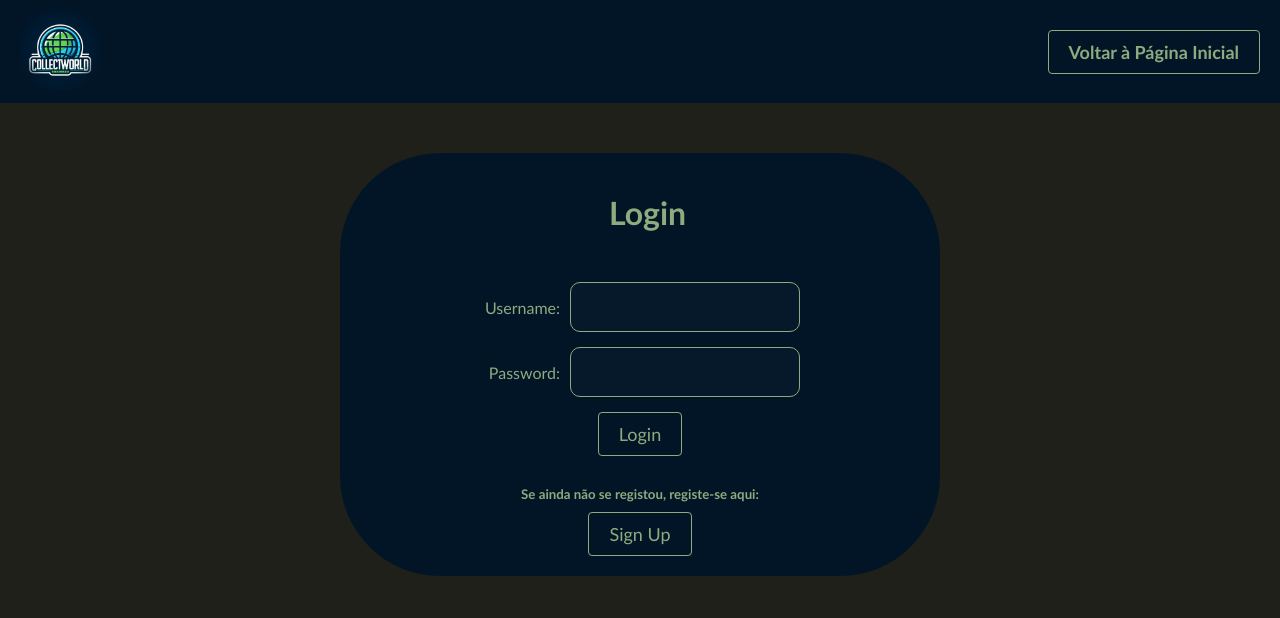
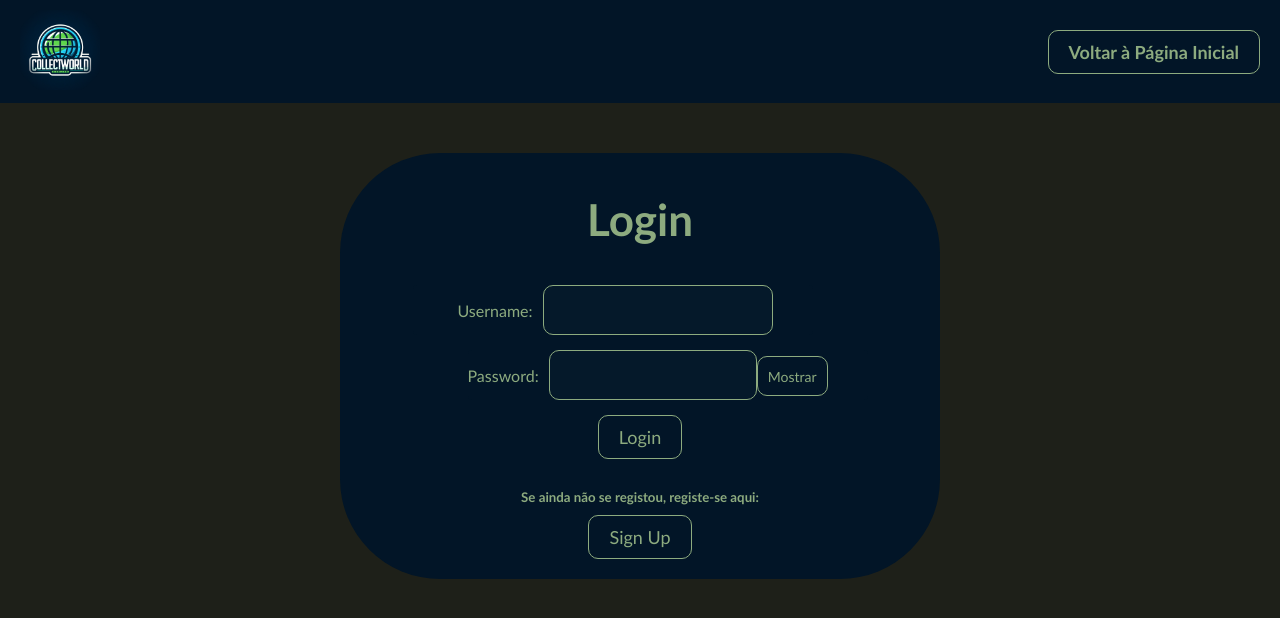
Before and after one commit to joaomiranda1220911/SINF1_2024-G03, a PHP site: page /login_page.html in a window 1280 px wide. Shown: the top 618 px of the page. Run offline with PHP 8.4, Linux system fonts and the light colour scheme.

Commit message:
Botão de Mostrar/Esconder Password e correção do script para a validação do Login

```diff
--- a/home_page.html
+++ b/home_page.html
@@ -63,7 +63,7 @@
             <div class="menu-items_mais-vendidos">
                 <button><h3>Mais Populares</h3></button>
                 <div class="conteudo_mais-vendidos">
-                    <a href="pag_item1">Harry Potter</a>
+                    <a href="colecao_harry_potter.html">Harry Potter</a>
                 </div>
             </div>
 
--- a/login_page.html
+++ b/login_page.html
@@ -37,6 +37,7 @@
         <div class="form_Password">
             <label for="Password">Password:</label>
             <input type="password" id="Password" name="Password" required>
+            <button type="button" onclick="togglePasswordVisibility1()">Mostrar</button>
         </div>
 
             <div class="log-in_btn">
--- a/pag_adicionar-item.html
+++ b/pag_adicionar-item.html
@@ -51,7 +51,6 @@
         <div class="form_imagem-item">
             <label for="imageUpload">Imagem do Item:</label>
             <input type="file" id="imageUpload" name="image" accept="image/*">
-            <input type="submit" value="Upload Image">
         </div>
 
         <div class="adicionar-item_btn">
--- a/script.js
+++ b/script.js
@@ -3,7 +3,8 @@ document.addEventListener("DOMContentLoaded", function() {
     form.onsubmit = function(event) {
         const username = document.getElementById("Username").value;
         const password = document.getElementById("Password").value;
-        const confirmPassword = document.getElementById("Confirmar-Password").value;
+        const confirmPasswordInput = document.getElementById("Confirmar-Password");
+        const confirmPassword = confirmPasswordInput ? confirmPasswordInput.value : null;
 
         // Valida o username
         if (!validateUsername(username)) {
@@ -20,7 +21,7 @@ document.addEventListener("DOMContentLoaded", function() {
         }
 
         // Verifica se a password de confirmação é igual à password
-        if (password !== confirmPassword) {
+        if (confirmPasswordInput && password !== confirmPassword) {
             alert("As passwords não coincidem.");
             event.preventDefault();
             return false;
@@ -40,3 +41,29 @@ function validatePassword(password) {
     const passwordRegex = /^(?=.*[a-z])(?=.*[A-Z])(?=.*\d)[a-zA-Z\d\w\W]{8,}$/;
     return passwordRegex.test(password);
 }
+
+function togglePasswordVisibility1(){
+    var passwordInput = document.getElementById("Password");
+    var toggleButton = passwordInput.nextElementSibling;
+
+    if(passwordInput.type === "password"){
+        passwordInput.type = "text";
+        toggleButton.textContent = "Esconder";
+    }else{
+        passwordInput.type = "password";
+        toggleButton.textContent = "Mostrar";
+    }
+}
+
+function togglePasswordVisibility2(){
+    var passwordInput = document.getElementById("Confirmar-Password");
+    var toggleButton = passwordInput.nextElementSibling;
+
+    if(passwordInput.type === "password"){
+        passwordInput.type = "text";
+        toggleButton.textContent = "Esconder";
+    }else{
+        passwordInput.type = "password";
+        toggleButton.textContent = "Mostrar";
+    }
+}
--- a/sign-up.html
+++ b/sign-up.html
@@ -36,11 +36,13 @@
         <div class="form_Password">
             <label for="Password">Password:</label>
             <input type="password" placeholder="Crie uma Password" id="Password" name="Password" required>
+            <button type="button" onclick="togglePasswordVisibility1()">Mostrar</button>
         </div>
 
         <div class="form_Confirmar-Password">
             <label for="Confirmar-Password">Confirmar:</label>
             <input type="password" id="Confirmar-Password" placeholder="Insira novamente a Password" name="Confirmar-Password" required>
+            <button type="button" onclick="togglePasswordVisibility2()">Mostrar</button>
         </div>
 
         <div class="sign-up_btn">
--- a/style.css
+++ b/style.css
@@ -10,8 +10,6 @@ body{
     font-family: 'Gill Sans', 'Gill Sans MT', Calibri, 'Trebuchet MS', sans-serif;
     color: #8DAB7F;
 }
-
-/* ---------- HOME PAGE ---------- */
 
 .footer{
     display: flex;
@@ -273,6 +271,15 @@ nav{
     padding-right: 40px;
 }
 
+.form_nome-evento label,
+.form_tema-evento label,
+.form_preco-bilhete label,
+.form_local-compra-bilhetes label,
+.form_local-evento label,
+.form_imagem-item label,
+.form_Username label,
+.form_Password label,
+.form_Confirmar-Password label,
 .form_nome-item label,
 .form_colecao-item label,
 .form_preco-item label,
@@ -286,9 +293,9 @@ nav{
 .login_titulo,
 .sign-up_titulo{
     display: flex;
-    margin-left: 15px;
-    margin-bottom: 50px;
+    margin-bottom: 40px;
     margin-top: 20px;
+    font-size: 22px;
 }
 
 .form_nome-item input,
@@ -313,6 +320,8 @@ nav{
 .criar-evento_btn,
 .sign-up,
 .sign-up_btn,
+.form_Password button,
+.form_Confirmar-Password button,
 .log-in_btn{
     display: flex;
     justify-content: center;
@@ -324,13 +333,15 @@ nav{
 .criar-evento_btn button,
 .home-page_btn,
 .sign-up_btn button,
+.form_Password button,
+.form_Confirmar-Password button,
 .log-in_btn button{
     background-color: #021527;
     border: 1px solid;
     color: #8DAB7F;
     padding: 10px 20px;
     font-size: 18px;
-    border-radius: 4px;
+    border-radius: 10px;
     cursor: pointer;
     transition: background-color 0.3s ease;
 }
@@ -356,20 +367,6 @@ nav{
     height: 50px;
     width: 400px;
     padding-right: 40px;
-}
-
-.form_nome-evento label,
-.form_tema-evento label,
-.form_preco-bilhete label,
-.form_local-compra-bilhetes label,
-.form_local-evento label,
-.form_imagem-item label,
-.form_Username label,
-.form_Password label,
-.form_Confirmar-Password label
-{
-    margin-right: 10px;
-    white-space: nowrap;
 }
 
 .form_nome-evento input,
@@ -401,6 +398,8 @@ nav{
 .criar-evento_btn button:hover,
 .adicionar-item_btn button:hover,
 .home-page_btn:hover,
+.form_Password button:hover,
+.form_Confirmar-Password button:hover,
 .form_imagem-item input[type="submit"]:hover
 {
     background-color: #8DAB7F;
@@ -464,3 +463,19 @@ nav{
 .sign-up_texto{
     margin-top: 30px;
 }
+
+.form_Password{
+    margin-left: 70px;
+}
+
+.form_Confirmar-Password{
+    margin-left: 65px;
+}
+
+.form_Password button,
+.form_Confirmar-Password button{
+    height: 40px;
+    font-size: 14px;
+    padding: 10px 10px 10px 10px;
+    margin-bottom: 8px;
+}
```
